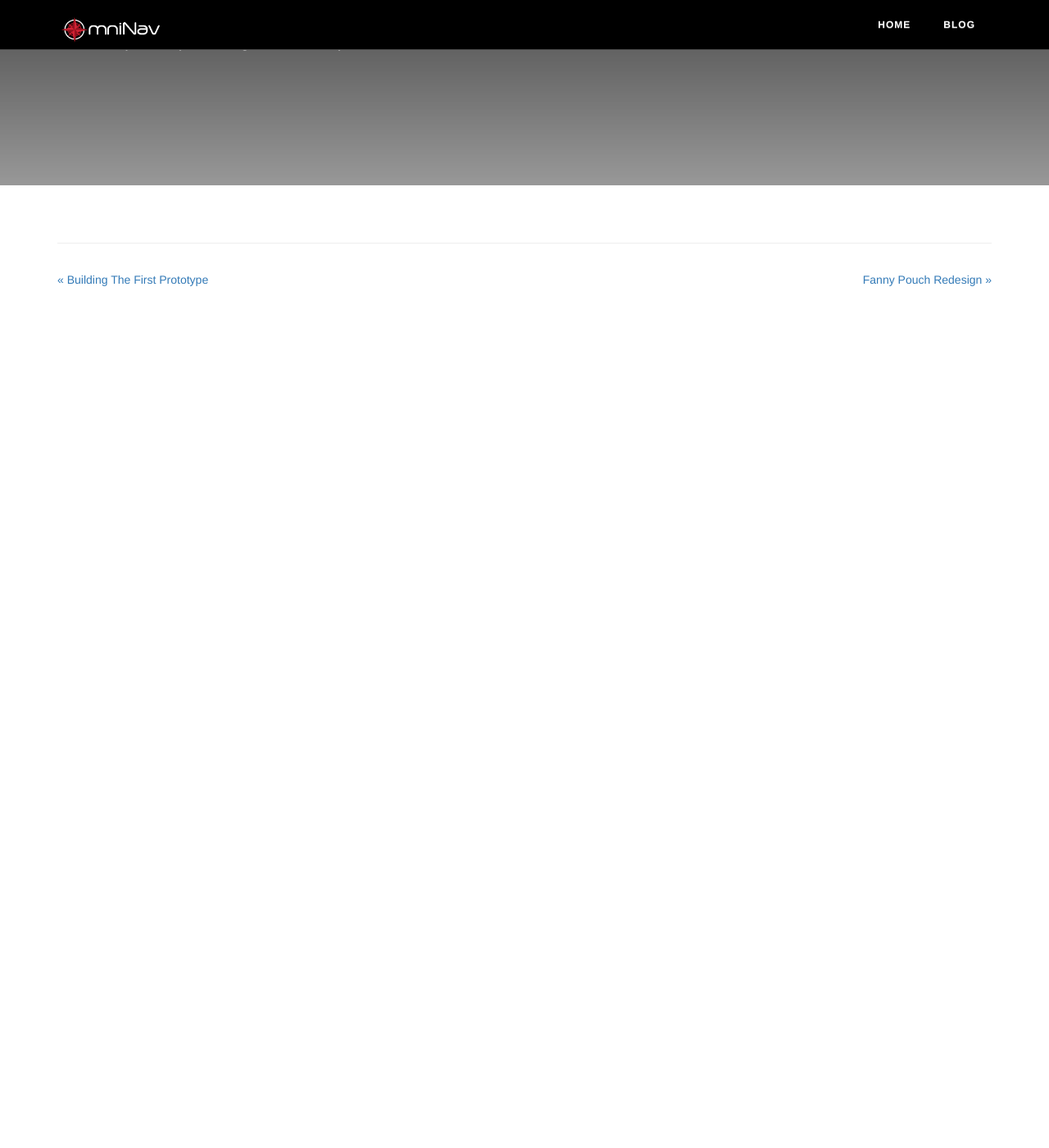
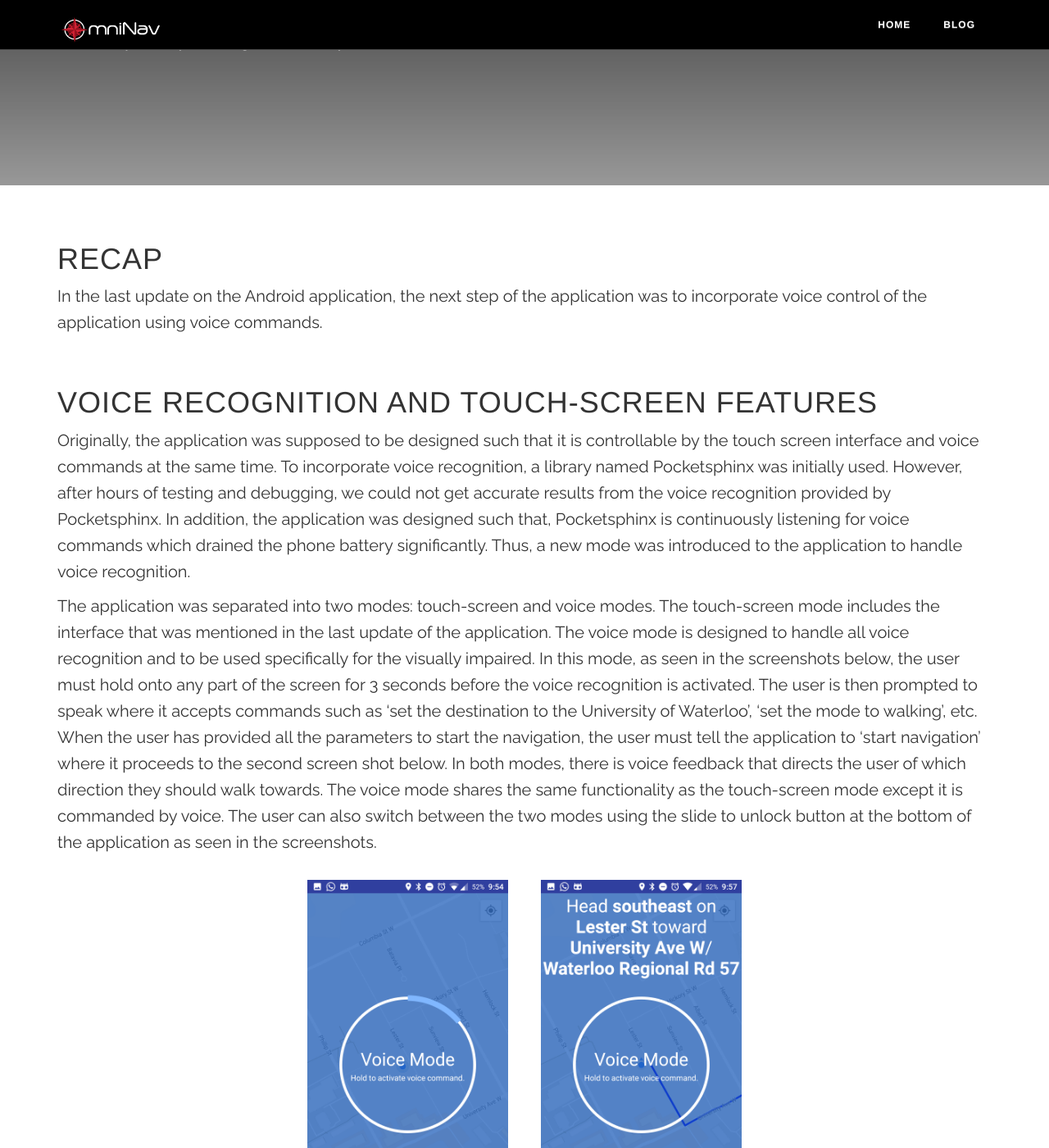
Before and after one commit to hansmaryil/OmniNav, a Jekyll site: the page built from _posts/2017-02-12-mobile-app-features.md, in a window 1280 px wide and 1400 px high, scrolled down 270 px. Shown: the whole window at 82% size. Built offline with Jekyll 4.4.1, drawn with Linux system fonts in a browser that asks for light colours; some web fonts are replaced; before the commit the page ends 900 px from its top, so only the background shows below that; some of the changed text lies outside the part shown.

Commit message:
tiffany blog post

```diff
--- a/_posts/2017-02-12-mobile-app-features.md
+++ b/_posts/2017-02-12-mobile-app-features.md
@@ -19,3 +19,42 @@ header_content: |
         </div>
     </header>
 ---
+
+# Recap
+In the last update on the Android application, the next step of the application was to incorporate voice control of the application using voice commands.
+
+<br>
+
+# Voice Recognition and Touch-screen Features
+
+Originally, the application was supposed to be designed such that it is controllable by the touch screen interface and voice commands at the same time. To incorporate voice recognition, a library named Pocketsphinx was initially used. However, after hours of testing and debugging, we could not get accurate results from the voice recognition provided by Pocketsphinx. In addition, the application was designed such that, Pocketsphinx is continuously listening for voice commands which drained the phone battery significantly. Thus, a new mode was introduced to the application to handle voice recognition.
+
+The application was separated into two modes: touch-screen and voice modes. The touch-screen mode includes the interface that was mentioned in the last update of the application. The voice mode is designed to handle all voice recognition and to be used specifically for the visually impaired. In this mode, as seen in the screenshots below, the user must hold onto any part of the screen for 3 seconds before the voice recognition is activated. The user is then prompted to speak where it accepts commands such as ‘set the destination to the University of Waterloo’, ‘set the mode to walking’, etc. When the user has provided all the parameters to start the navigation, the user must tell the application to ‘start navigation’ where it proceeds to the second screen shot below. In both modes, there is voice feedback that directs the user of which direction they should walk towards. The voice mode shares the same functionality as the touch-screen mode except it is commanded by voice. The user can also switch between the two modes using the slide to unlock button at the bottom of the application as seen in the screenshots.
+
+<div style="display: flex; justify-content: center;">
+    <img src="/images/blog/2017-02-12/02.png" alt="Voice Screen Capture #1" width="25%" height="25%" style="padding:20px" />
+    <img src="/images/blog/2017-02-12/05.png" alt="Voice Screen Capture #2" width="25%" height="25%" style="padding:20px" />
+</div>
+
+<br>
+
+# More Features
+
+Aside from the incorporation of the voice mode, new functionalities were added to the application as outlined below:
+- New splash screen with the logo of the project
+- Auto complete of addresses
+- Recalculation of routes
+
+The new functionalities can be seen in the screenshots below.
+
+<div style="display: flex; justify-content: center;">
+    <img src="/images/blog/2017-02-12/01.png" alt="Splash Screen" width="25%" height="25%" style="padding:20px" />
+    <img src="/images/blog/2017-02-12/03.png" alt="Address Auto-Complete" width="25%" height="25%" style="padding:20px" />
+    <img src="/images/blog/2017-02-12/04.png" alt="Route Recalculation" width="25%" height="25%" style="padding:20px" />
+</div>
+
+<br>
+
+# Next Steps
+
+The majority of the application has been completed with minor bug fixes to be done. In the next step, testing of the application will be performed outdoors in conjunction with the belt.
```
Also changed, not shown: images/blog/2017-02-12/01.png (added), images/blog/2017-02-12/02.png (added), images/blog/2017-02-12/03.png (added), images/blog/2017-02-12/04.png (added), images/blog/2017-02-12/05.png (added).
